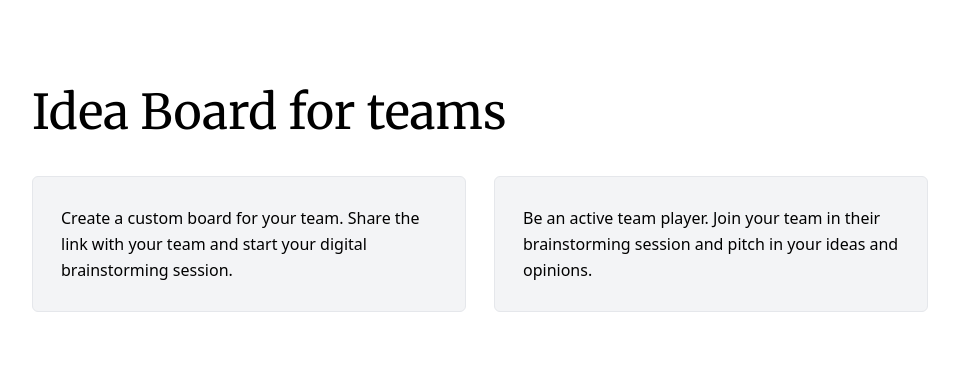
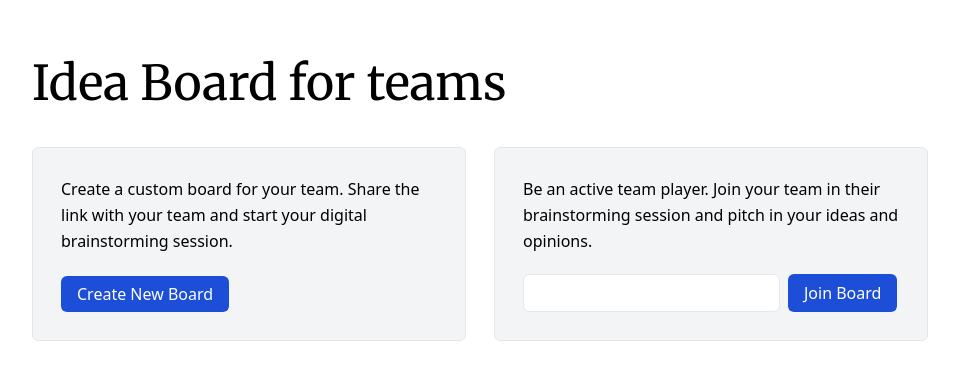
Before and after one commit to shamilsdq/ideaboard-go-svelte, a Svelte app in the folder client/: page / in a window 1280 px wide. Shown: the part 200-580 px from the top of the page, without its empty margins (160-1119 px from the left). Built offline with nearby package versions, Linux system fonts and the light colour scheme.

Commit message:
Added Input and Button in Home component

```diff
--- a/client/src/routes/Home.svelte
+++ b/client/src/routes/Home.svelte
@@ -1,3 +1,8 @@
+<script>
+  import Button from "@/components/Button.svelte";
+  import Input from "@/components/Input.svelte";
+</script>
+
 <div class="w-screen min-h-screen flex justify-center items-center">
   <main class="flex flex-col gap-10 max-w-4xl">
     <h2 class="text-5xl font-app">Idea Board for teams</h2>
@@ -10,6 +15,7 @@
           Create a custom board for your team. Share the link with your team and
           start your digital brainstorming session.
         </p>
+        <Button label="Create New Board" />
       </section>
       <section
         class="border flex-1 flex flex-col justify-between items-start gap-5 p-7 bg-gray-100 rounded-md"
@@ -18,6 +24,10 @@
           Be an active team player. Join your team in their brainstorming
           session and pitch in your ideas and opinions.
         </p>
+        <div class="flex gap-2">
+          <Input />
+          <Button label="Join Board" />
+        </div>
       </section>
     </div>
   </main>
```
